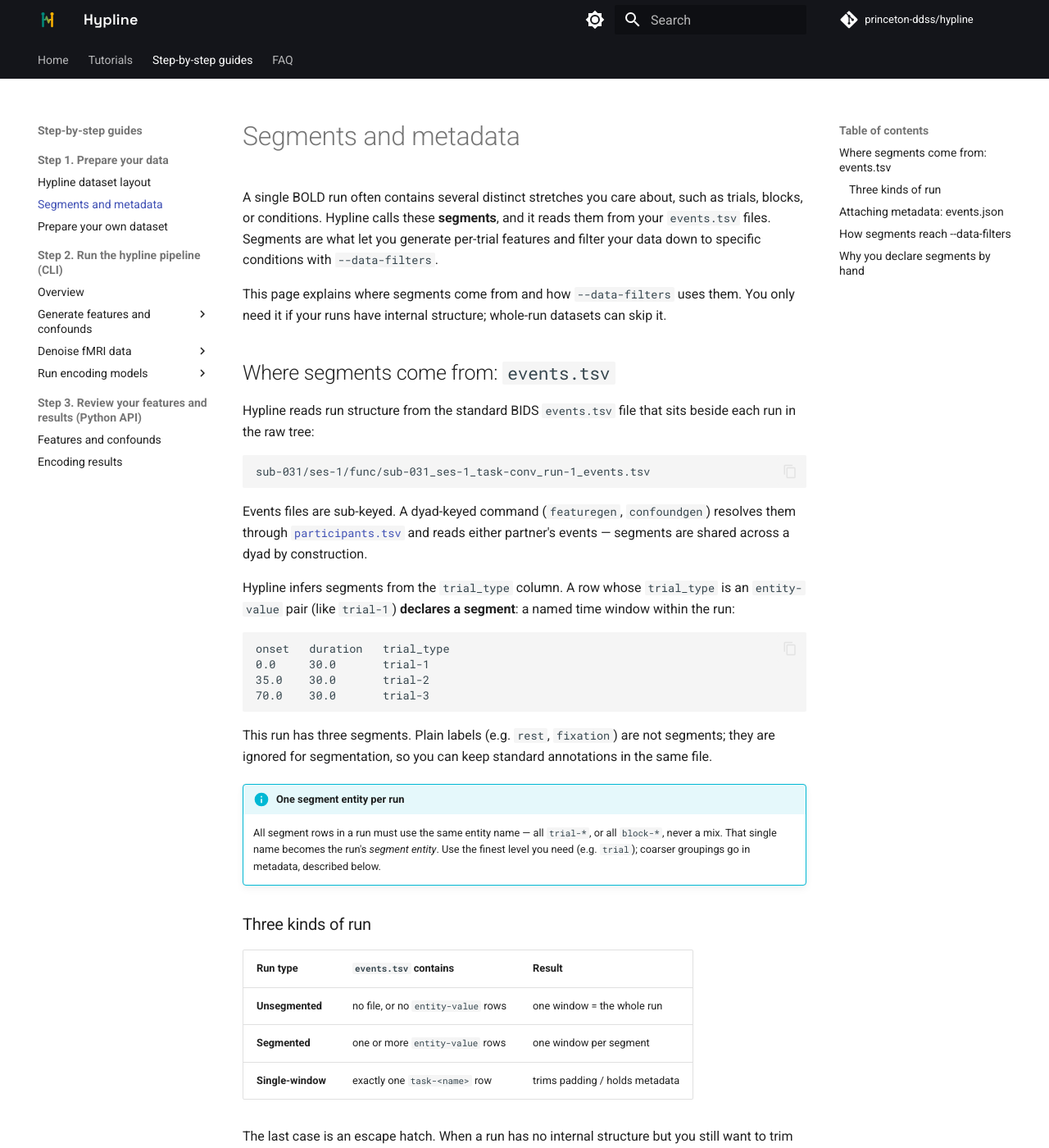
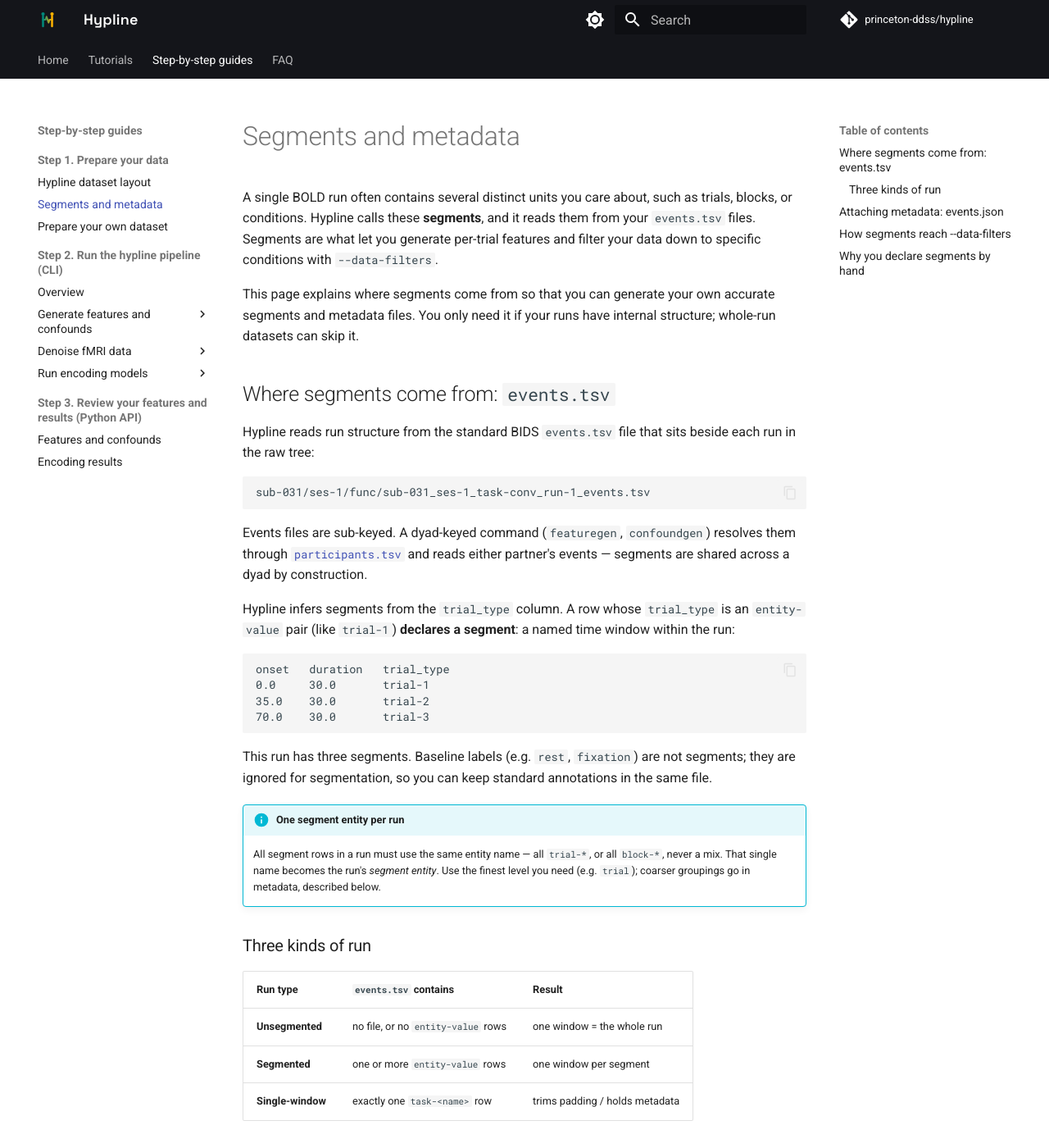
Before and after one commit to princeton-ddss/hypline, an MkDocs documentation site: the page built from docs/mkdocs/step-by-step/segments.md, in a window 1280 px wide and 1400 px high. Shown: the whole window at 82% size. Built offline with MkDocs 1.6.1 and Material for MkDocs 9.7.7, drawn with Linux system fonts in a browser that asks for light colours; comment, search, counter and statistics services are not loaded; the version menu is left out.

Commit message:
Update segments.md for clarity on segments and metadata
Clarify the definition of segments and metadata in the documentation.

````diff
--- a/docs/mkdocs/step-by-step/segments.md
+++ b/docs/mkdocs/step-by-step/segments.md
@@ -1,11 +1,11 @@
 # Segments and metadata
 
-A single BOLD run often contains several distinct stretches you care about, such
+A single BOLD run often contains several distinct units you care about, such
 as trials, blocks, or conditions. Hypline calls these **segments**, and it reads
 them from your `events.tsv` files. Segments are what let you generate per-trial
 features and filter your data down to specific conditions with `--data-filters`.
 
-This page explains where segments come from and how `--data-filters` uses them.
+This page explains where segments come from so that you can generate your own accurate segments and metadata files.
 You only need it if your runs have internal structure; whole-run datasets can
 skip it.
 
@@ -33,7 +33,7 @@ onset   duration   trial_type
 70.0    30.0       trial-3
 ```
 
-This run has three segments. Plain labels (e.g. `rest`, `fixation`) are not
+This run has three segments. Baseline labels (e.g. `rest`, `fixation`) are not
 segments; they are ignored for segmentation, so you can keep standard
 annotations in the same file.
 
````
